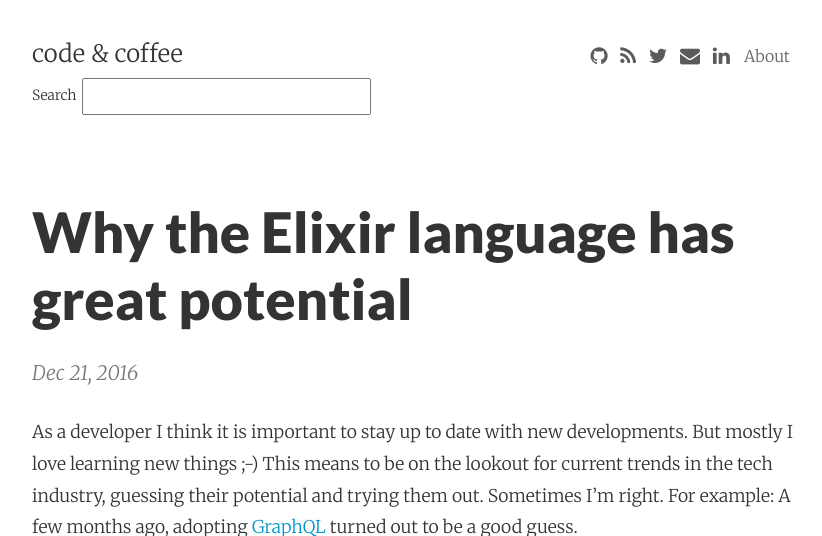
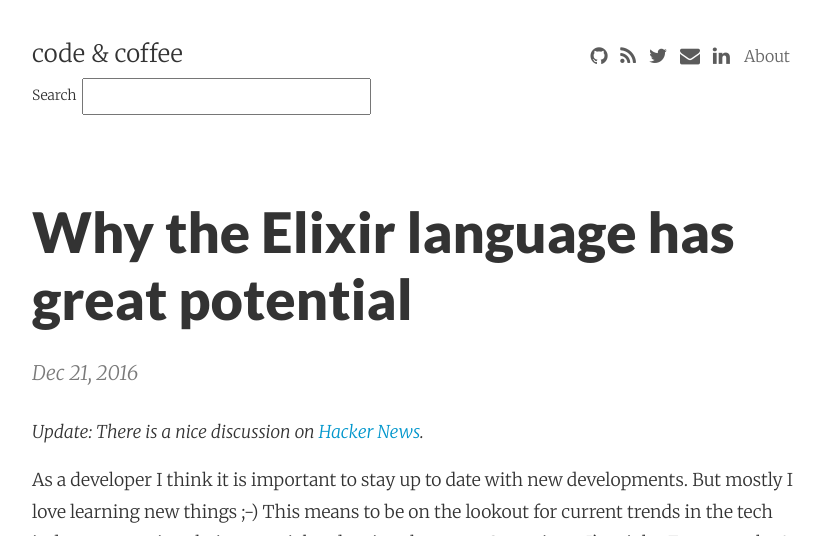
Before and after one commit to adri/adri.github.io, a Jekyll site: the page built from _posts/2016-12-21-why-elixir-has-great-potential.md, in a window 1280 px wide and 900 px high, cut to the strip 0-536 px from the top of the window. Shown: the whole strip, without its empty margins (224-1046 px from the left). Built offline with Jekyll 4.4.1, drawn with Linux system fonts in a browser that asks for light colours; nearby versions of some CDN libraries; comment, search, counter and statistics services are not loaded.

Commit message:
Autocommit from wiki

```diff
--- a/_posts/2016-12-21-why-elixir-has-great-potential.md
+++ b/_posts/2016-12-21-why-elixir-has-great-potential.md
@@ -4,6 +4,8 @@
 summary: Elixir enables creating fast, reliable and concurrent modern applications with high productivity
 categories: Elixir Erlang
 ---
+
+*Update: There is a nice discussion on [Hacker News](https://news.ycombinator.com/item?id=13235004).*
 
 As a developer I think it is important to stay up to date with new developments. But mostly I love learning new things ;-)
 This means to be on the lookout for current trends in the tech industry, guessing their potential and trying them out. Sometimes I’m right. For example: A few months ago, adopting [GraphQL](https://enrise.com/2016/10/why-we-use-graphql/) turned out to be a good guess.
```
